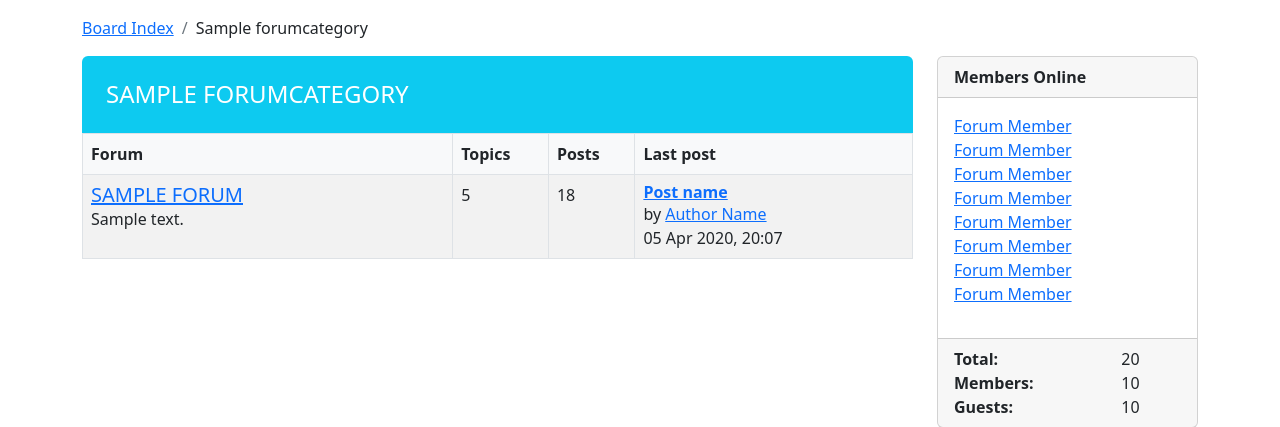
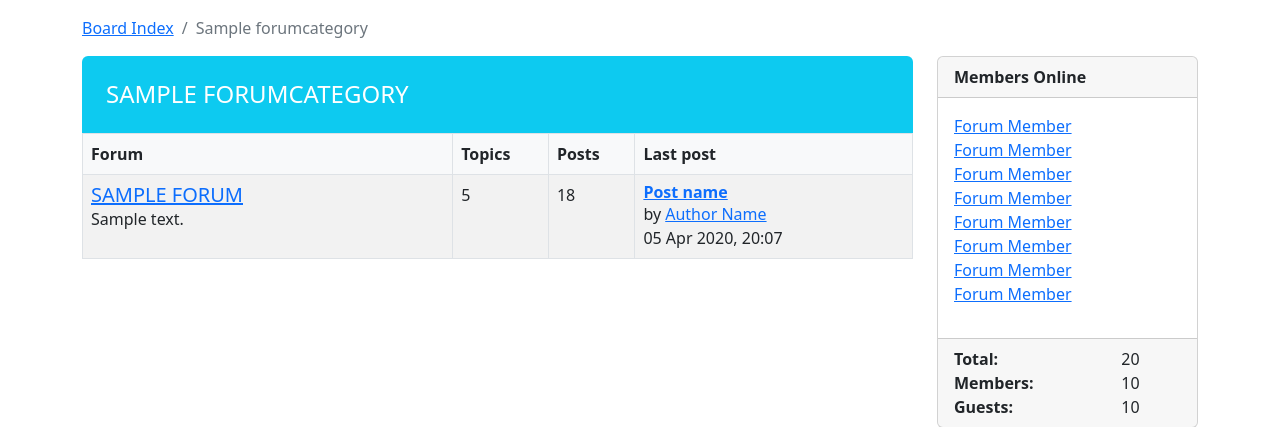
Before and after one commit to colinshin/DjangoForums, a Django app: page /forum-category/1/ in a window 1280 px wide. Shown: the part 72-499 px from the top of the page. Run offline with Django 4.2, Linux system fonts and the light colour scheme; tables that the repository leaves empty hold one stand-in row (values such as "Sample post"); some libraries are stand-ins or nearby versions.

Commit message:
Updated breadcrumbs

```diff
--- a/app/forum/templates/forum/forum-category-detail.html
+++ b/app/forum/templates/forum/forum-category-detail.html
@@ -2,8 +2,8 @@
 
 {% block breadcrumbs %}
 <ol class="breadcrumb">
-	<li class="breadcrumb-item" aria-current="page"><a href="/">Board Index</a></li>
-	<li class="breadcrumb-item" aria-current="page">{{cat_data.name}}</li>
+	<li class="breadcrumb-item"><a href="/">Board Index</a></li>
+	<li class="breadcrumb-item active" aria-current="page">{{cat_data.name}}</li>
 </ol>
 {% endblock %}
 
```
